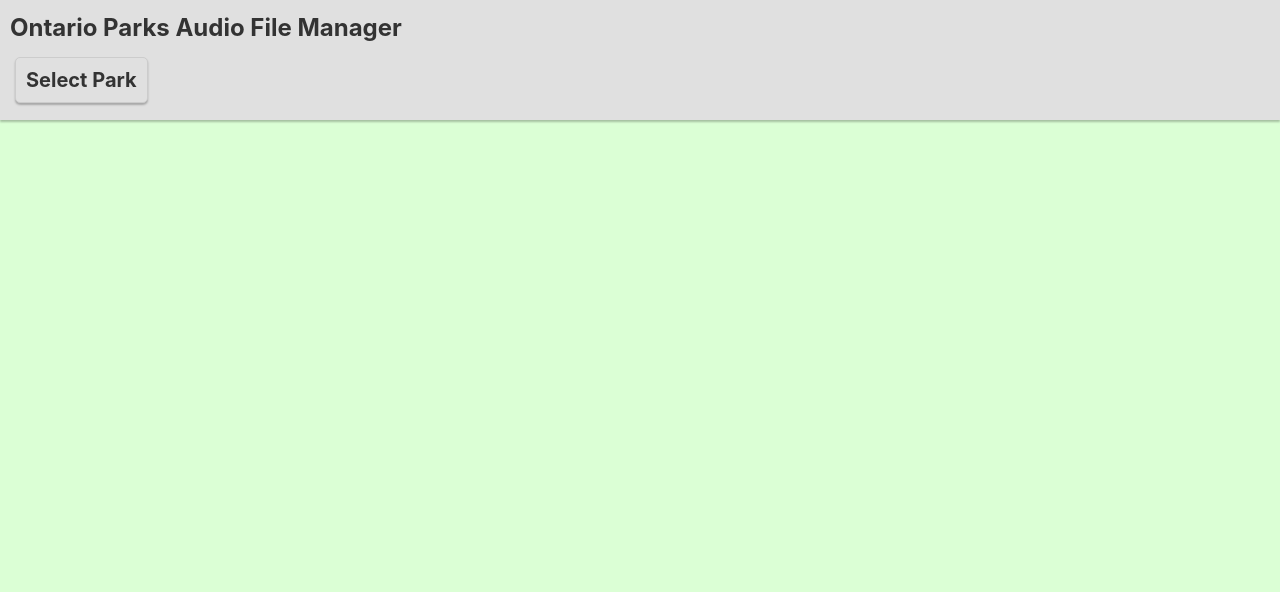
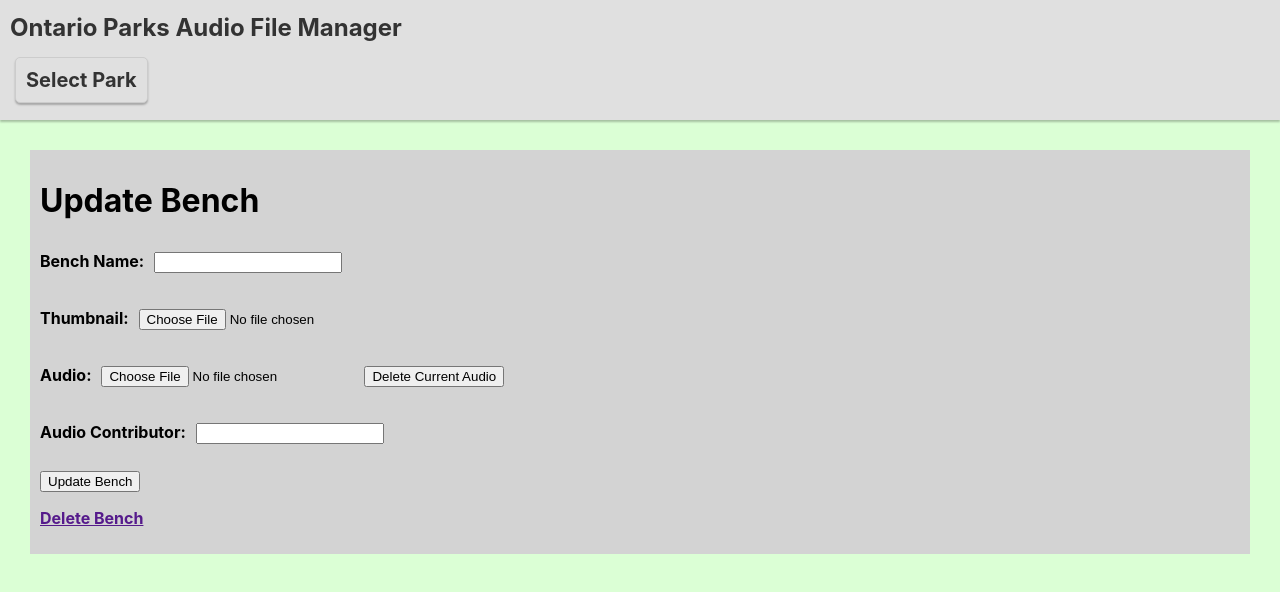
Before and after one commit to csc301-2023-winter/6-John-T, a React (Create React App) app in the folder D2/manager-frontend/administrator_manager/: page /edit_bench in a window 1280 px wide. Shown: the top 592 px of the page. Built offline with nearby package versions, Linux system fonts and the light colour scheme; no server answers.

Commit message:
edit benches code added

```diff
--- a/D2/manager-frontend/administrator_manager/src/App.js
+++ b/D2/manager-frontend/administrator_manager/src/App.js
@@ -4,6 +4,7 @@ import HomePage from './ParkList/HomePage';
 import ParkPage from './BenchList/ParkPage';
 import Navbar from './Default/Navbar';
 import NewBench from './NewBench/NewBench';
+import EditBench from './EditBench/EditBench'
 
 function App() {
   return (
@@ -13,6 +14,7 @@ function App() {
           <Route exact path="/" element={<HomePage />} />
           <Route path="/park" element={<ParkPage />} />
           <Route path="/new_bench" element={<NewBench />} />
+          <Route path="/edit_bench" element={<EditBench />} />
         </Routes>
       </div>
   );
--- a/D2/manager-frontend/administrator_manager/src/BenchList/BenchList.js
+++ b/D2/manager-frontend/administrator_manager/src/BenchList/BenchList.js
@@ -1,6 +1,6 @@
 import React, { useState, useEffect } from 'react';
 import {BACKEND_URL} from '../Default/urls'
-import { useSearchParams } from 'react-router-dom';
+import { useSearchParams, Link } from 'react-router-dom';
 import '../Default/Container.css';
 import {FontAwesomeIcon} from '@fortawesome/react-fontawesome';
 import {faPencil, faArrowsRotate, faTrash, faEraser, faDownload} from '@fortawesome/free-solid-svg-icons';
@@ -9,6 +9,7 @@ function BenchList() {
 
   const [benches, setBenches] = useState([]);
   const [searchParams] = useSearchParams();
+  const parkId = parseInt(searchParams.get("id"));
   useEffect(() => {
     fetch(`${BACKEND_URL}${'/benches/get_all_admin_benches/'}${searchParams.get("id")}${'/'}`)
       .then(response => response.json())
@@ -32,7 +33,7 @@ function BenchList() {
       {benches.map((bench) => (
 
 <div  style={{ display: "grid", gridTemplateColumns: "repeat(3, 1fr)",  gap: "10px", padding: "10px", borderBottom: "1px solid #000000" }}>
-          <div style={{ gridColumn: "1 / 2", gridRow: "1 / 2" }}><h2>{bench.bench_title}</h2></div>
+          <div style={{ gridColumn: "1 / 2", gridRow: "1 / 2" }}><h2>{bench.bench_title+" id: "+bench.bench_id}</h2></div>
           <div style={{ gridColumn: "1 / 2", gridRow: "2 / 3" }}>Contributor: {bench.contributor}</div>
           <div style={{ gridColumn: "1 / 2", gridRow: "3 / 4" }}>
             <audio controls>
@@ -48,7 +49,7 @@ function BenchList() {
           </div>
           <div style={{ gridColumn: "4 / 5", gridRow: "3 / 4" }}>
             <FontAwesomeIcon icon={faPencil}/>
-            <a href="#">Edit Bench</a>
+            <Link to={`/edit_bench?id=${bench.bench_id}&parkid=${parkId}`}>Edit Bench</Link>
           </div>
         </div>
 
--- /dev/null
+++ b/D2/manager-frontend/administrator_manager/src/EditBench/EditBench.js
@@ -0,0 +1,134 @@
+import React, { useState, useEffect } from 'react';
+import {BACKEND_URL} from '../Default/urls'
+import { useNavigate, useSearchParams } from 'react-router-dom';
+
+
+function EditBench() {
+  const [old_audio, setOldAudio] = useState(null);
+  const [searchParams] = useSearchParams();
+  const benchId = parseInt(searchParams.get("id"));
+  const [bench_title, setName] = useState('');
+  const [thumbnail, setThumbnail] = useState(new File([], '', {type: 'image/jpeg'}));
+  const [audio_file, setAudio] = useState(null);
+  const [contributor, setAudioContributor] = useState('');
+  const parkId = parseInt(searchParams.get("parkid"));
+  const history = useNavigate();
+  useEffect(() => {
+    fetch(`${BACKEND_URL}${'/benches/get_admin_bench/'}${searchParams.get("id")}${'/'}`)
+      .then(response => response.json())
+      .then(data => {
+        if (data.audio_details.audio_file != null){fetch(`${BACKEND_URL}${data.audio_details.audio_file}`).then(response => response.blob())
+        .then(blob => {
+          const old_audio = new File([blob], 'audio.mp3', {type: 'audio/mpeg'});
+          setOldAudio(old_audio);
+        })
+        .catch(error => {
+          console.error('Error retrieving audio file:', error);
+        });}
+      })
+      .catch(error => console.log(error));
+  }, []);
+
+const handleDeleteBench = (event) => {event.preventDefault();
+
+    fetch(`${BACKEND_URL}/benches/delete_admin_bench/${benchId}/`, {
+        method: 'DELETE'
+      })
+      .then(response => {
+        if (response.ok) {
+          history(`/park?id=${parkId}`);
+        }
+      })
+      .catch(error => console.log(error));
+}
+
+const handleDeleteAudio = (event) => {event.preventDefault();
+    const formData = new FormData();
+    formData.append('bench_title', '');
+    formData.append('thumbnail', new File([], '', {type: 'image/jpeg'}));
+    formData.append('secondary_model.audio_file', '');
+
+    formData.append('secondary_model.contributor', '');
+    formData.append('secondary_model.length_category', '');
+    formData.append('secondary_model.season_category', '');
+    fetch(`${BACKEND_URL}/benches/update_admin_bench/${benchId}/`, {
+      method: 'PUT',
+      body: formData
+    })
+    .then(response => {
+      if (response.ok) {
+        history(`/park?id=${parkId}`);
+      }
+    })
+    .catch(error => console.log(error));}
+const handleSubmit = (event) => {
+    event.preventDefault();
+    const formData = new FormData();
+    formData.append('bench_title', bench_title);
+    formData.append('thumbnail', thumbnail);
+    if (audio_file != null){
+        formData.append('secondary_model.audio_file', audio_file);
+    } else{
+        formData.append('secondary_model.audio_file', old_audio);
+    }
+    formData.append('secondary_model.contributor', contributor);
+    formData.append('secondary_model.length_category', '');
+    formData.append('secondary_model.season_category', '');
+    fetch(`${BACKEND_URL}/benches/update_admin_bench/${benchId}/`, {
+      method: 'PUT',
+      body: formData
+    })
+    .then(response => {
+      if (response.ok) {
+        history(`/park?id=${parkId}`);
+      }
+    })
+    .catch(error => console.log(error));
+  };
+
+  const handleNameChange = (event) => {
+    setName(event.target.value);
+  };
+
+  const handleThumbnailChange = (event) => {
+    setThumbnail(event.target.files[0]);
+    console.log(thumbnail);
+  };
+
+  const handleAudioChange = (event) => {
+    setAudio(event.target.files[0]);
+    console.log(audio_file);
+  };
+
+  const handleAudioContributorChange = (event) => {
+    setAudioContributor(event.target.value);
+  };
+
+    return (
+      <div>
+        <div class="flex" style={{'background': 'lightgrey', 'alignItems': 'left', 'margin': '30px ', 'padding': '10px'}}>
+          <form onSubmit={handleSubmit}>
+          <h1>Update Bench</h1>
+          <p>Bench Name:
+          <input name ="bench_title" onChange={handleNameChange} type="text" style={{'margin': '10px' ,'width': '180px'}} maxLength={30}></input>
+          </p>
+          <p>Thumbnail:
+          <input name ="thumbnail" onChange={handleThumbnailChange} type="file" accept="image/png, image/jpeg" style={{'margin': '10px'}}></input>
+          </p>
+          <p>Audio:
+          <input name ="audio_file" onChange={handleAudioChange} type="file" accept="audio/mpeg" style={{'margin': '10px'}}></input>
+          <button type="submit" onClick={handleDeleteAudio}>Delete Current Audio</button>
+          </p>
+          <p>Audio Contributor:
+          <input name ="contributor" onChange={handleAudioContributorChange} type="text" style={{'margin': '10px', 'width': '180px'}} maxLength={30}></input>
+          </p>
+          <button type="submit" onClick={handleSubmit}>Update Bench</button>
+          <p><a href="" onClick={handleDeleteBench}>Delete Bench</a></p>
+
+          </form>
+        </div>
+      </div>
+    );
+  }
+
+  export default EditBench;
```
